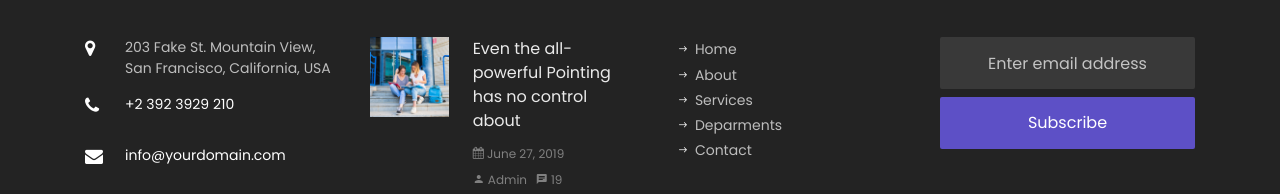
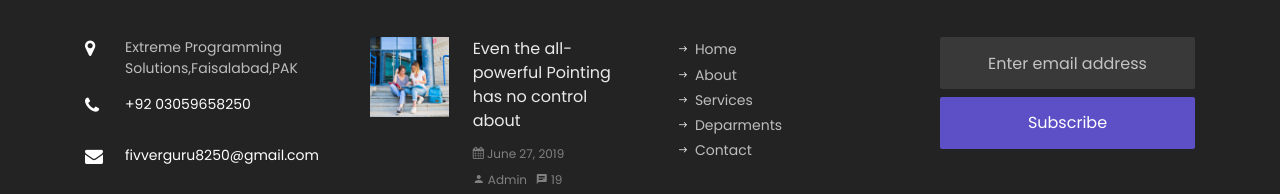
Before and after one commit to Arslangcein/onlinetutor, a plain HTML site: page blog.html in a window 1280 px wide. Shown: the part 2055-2249 px from the top of the page. Drawn offline with Linux system fonts and the light colour scheme; some packages are replaced by stand-ins of ours; no server answers; files whose address does not match are found by name.

Commit message:
update blog.html

```diff
--- a/blog.html
+++ b/blog.html
@@ -243,9 +243,9 @@
             	<h2 class="ftco-heading-2">Have a Questions?</h2>
             	<div class="block-23 mb-3">
 	              <ul>
-	                <li><span class="icon icon-map-marker"></span><span class="text">203 Fake St. Mountain View, San Francisco, California, USA</span></li>
-	                <li><a href="#"><span class="icon icon-phone"></span><span class="text">+2 392 3929 210</span></a></li>
-	                <li><a href="#"><span class="icon icon-envelope"></span><span class="text">info@yourdomain.com</span></a></li>
+	                <li><span class="icon icon-map-marker"></span><span class="text">Extreme Programming Solutions,Faisalabad,PAK</span></li>
+	                <li><a href="#"><span class="icon icon-phone"></span><span class="text">+92 03059658250</span></a></li>
+	                <li><a href="#"><span class="icon icon-envelope"></span><span class="text">fivverguru8250@gmail.com</span></a></li>
 	              </ul>
 	            </div>
             </div>
```
